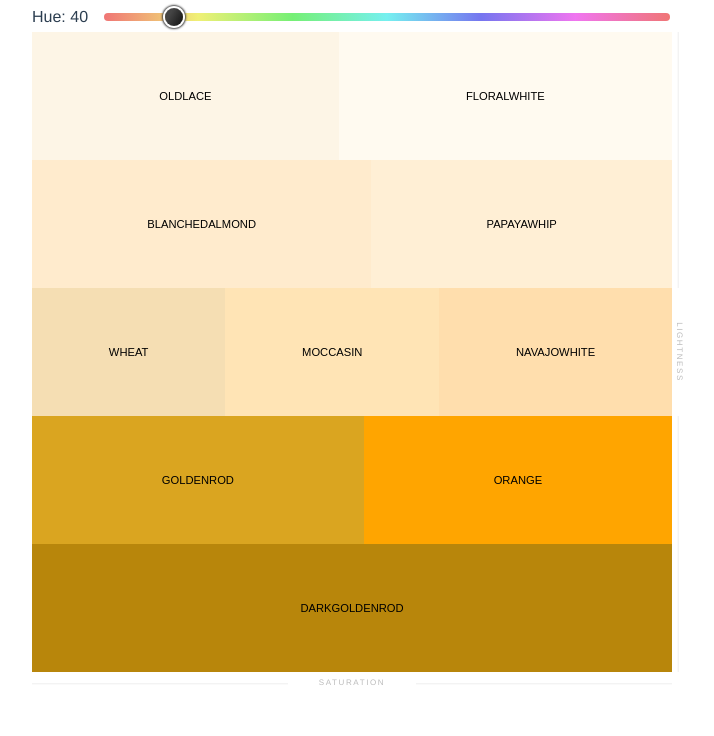
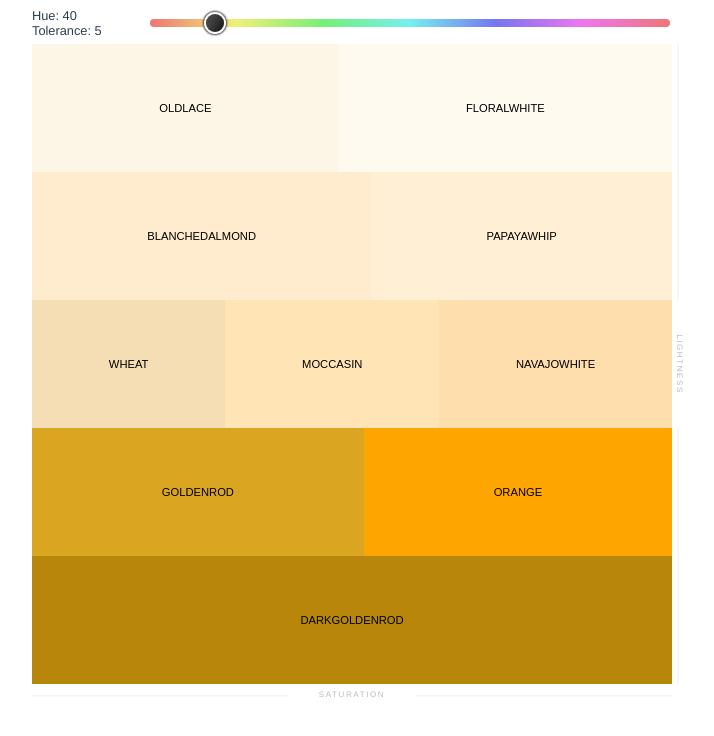
Before and after one commit to maxzz/color-names, a Vue app: page / in a window 1280 px wide. Shown: the top 736 px of the page, without its empty margins (288-1002 px from the left). Built offline with nearby package versions, Linux system fonts and the light colour scheme.

Commit message:
feature: add tolerance indicator

```diff
--- a/src/App.vue
+++ b/src/App.vue
@@ -1,7 +1,15 @@
 <template>
     <section>
         <div class="hue-controls">
-            <span>Hue: {{hue}}</span> <input ref="hueSlider" class="hue-slider" type="range" :value="hue" @input="newHue" min="0" max="360">
+            <div class="hue-info">
+                <div>
+                    Hue: {{hue}}
+                </div>
+                <div>
+                    Tolerance: {{tolerance}}
+                </div>
+            </div>
+            <input ref="hueSlider" class="hue-slider" type="range" :value="hue" @input="newHue" min="0" max="360">
         </div>
         <!-- <br><small><pre style="display: inline-block">app {{store}}</pre></small> -->
         <ColorPanel />
@@ -31,6 +39,7 @@
 
             return {
                 hue: toRef(store.state, 'hue'),
+                tolerance: toRef(store.state, 'tolerance'),
                 store,
                 newHue,
                 hueSlider,
@@ -62,6 +71,10 @@
         position: relative;
         margin: 0 auto;
     }
+    .hue-info {
+        min-width: 8em;
+        font-size: .8em;
+    }
     .hue-controls {
         width: 100%;
         display: flex;
--- a/src/store.ts
+++ b/src/store.ts
@@ -7,6 +7,7 @@ export type State = {
     color: string;
     colors: ColorItem[][];
     hue: number;
+    tolerance: number;
 };
 
 export const MainStore = reactive({
@@ -14,6 +15,7 @@ export const MainStore = reactive({
         color: 'tomato',
         colors: [],
         hue: 30,
+        tolerance: 0,
     }),
 });
 
@@ -30,4 +32,5 @@ export const setHue = (hue: number) => {
 
     const groups = groupColors({ colorList, hue, tolerance: {min: 5}, mono: false });
     MainStore.state.colors = groups.list;
+    MainStore.state.tolerance = groups.tolerance;
 }
```
